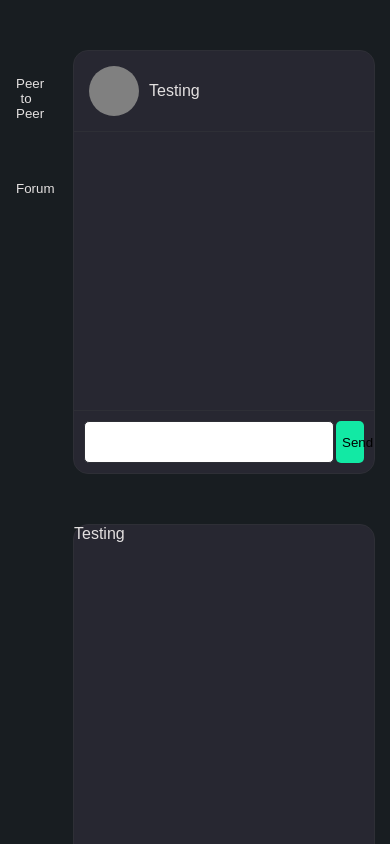
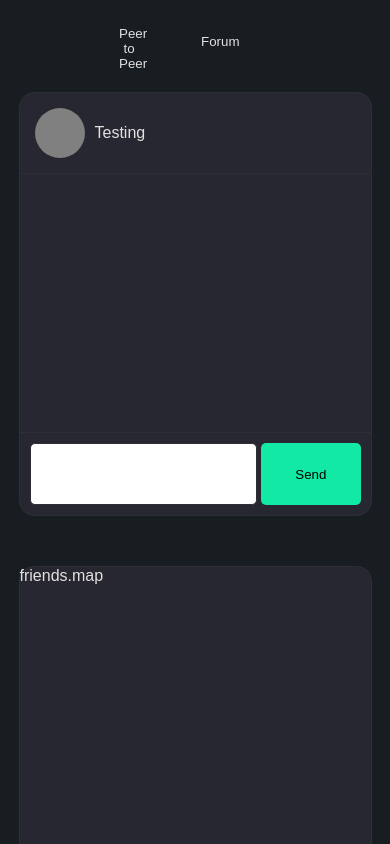
Before and after one commit to landon-thull/algo-chat2, a React (Create React App) app: page / in a window 390 px wide. Shown: the top 844 px of the page. Built offline with nearby package versions, Linux system fonts and the light colour scheme.

Commit message:
mobile friendly

```diff
--- a/src/App.js
+++ b/src/App.js
@@ -1,5 +1,5 @@
 import React, { Component } from "react";
-import Pipeline from "@pipeline-ui-2/pipeline"; //change to import Pipeline from 'Pipeline for realtime editing Pipeline index.js, and dependency to: "Pipeline": "file:..",
+//import Pipeline from "@pipeline-ui-2/pipeline"; //change to import Pipeline from 'Pipeline for realtime editing Pipeline index.js, and dependency to: "Pipeline": "file:..",
 
 import "./App.scss";
 import Sidebar from "./components/Sidebar/Sidebar";
@@ -28,7 +28,7 @@ class App extends Component {
               <button className="send">Send</button>
             </div>
           </div>
-          <div className="box friends">Testing</div>
+          <div className="box friends">friends.map</div>
           <div className="box config"></div>
         </div>
       </div>
--- a/src/App.scss
+++ b/src/App.scss
@@ -22,8 +22,8 @@
   border: 1px solid #2e2f36;
   margin: 25px;
   border-radius: 15px;
+  min-width: 250px;
   min-height: 50vh;
-  min-width: 300px;
   display: flex;
   flex-direction: column;
 }
@@ -46,6 +46,7 @@
   textarea {
     padding: 5px;
     width: 85%;
+    height: 50px;
     border: solid 1px #2e2f36;
     font-family: Arial, Helvetica, sans-serif;
     resize: none;
@@ -84,3 +85,33 @@
   flex-grow: 2;
   width: 100%;
 }
+
+@media (max-width: 968px) {
+  .content {
+    flex-direction: column;
+    align-items: center;
+  }
+  .App {
+    flex-direction: column;
+    padding: 0;
+  }
+  .config {
+    flex-grow: 0;
+    min-width: 250px;
+    width: auto;
+  }
+
+  .box {
+    width: 90%;
+    margin-left: 0;
+    margin-right: 0;
+  }
+  .chat-input {
+    textarea {
+      width: 65%;
+    }
+    .send {
+      width: 30%;
+    }
+  }
+}
--- a/src/components/Sidebar/Sidebar.scss
+++ b/src/components/Sidebar/Sidebar.scss
@@ -1,7 +1,6 @@
-.Sidebar {
+.SideBar {
   display: flex;
-  flex-direction: row;
-  justify-content: center;
+  flex-direction: column;
   align-items: center;
   color: #e3e0e0;
 }
@@ -14,3 +13,17 @@
   height: 32px;
   color: #e3e0e0;
 }
+
+@media (max-width: 968px) {
+  .SideBar {
+    flex-direction: row;
+    justify-content: center;
+    align-items: center;
+    margin-bottom: 10px;
+    margin-top: 25px;
+  }
+  .side-button {
+    margin-right: 50px;
+    margin-top: 0;
+  }
+}
```
